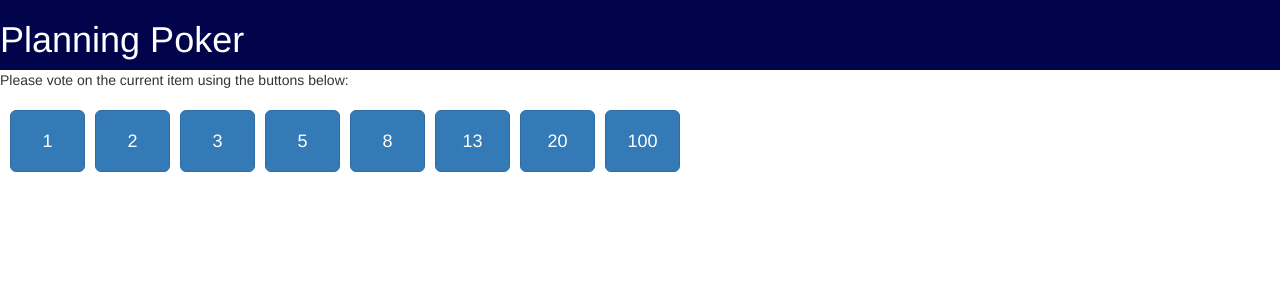
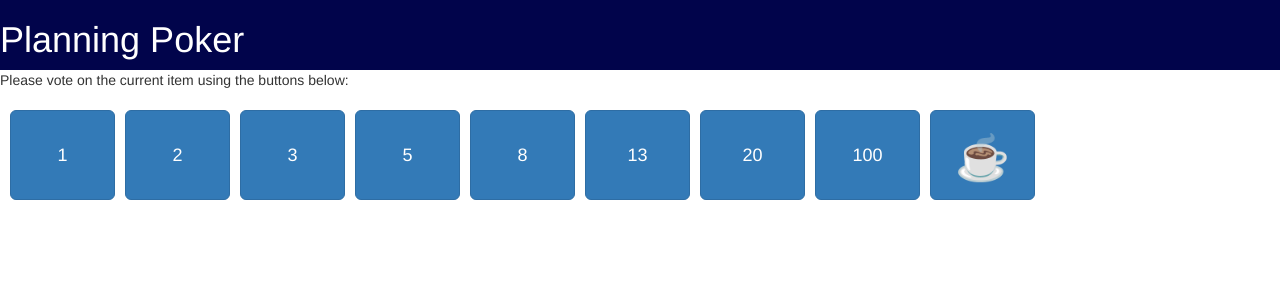
Before and after one commit to richashworth/planningpoker, a React (Create React App) app in the folder ui/: page /vote in a window 1280 px wide. Shown: the top 300 px of the page. Built offline with nearby package versions, Linux system fonts and the light colour scheme.

Commit message:
Estimate values can be non-numeric

```diff
--- a/ui/src/pages/Vote.js
+++ b/ui/src/pages/Vote.js
@@ -5,12 +5,10 @@ import { vote } from '../actions';
 import '../styles/Vote.css';
 
 class Vote extends Component {
+
   render() {
-      return (
-        <div>
-          <p>Please vote on the current item using the buttons below:</p>
-          <div>
-          {[1,2,3,5,8,13,20,100].map(estimateValue => (
+
+    const VoteButtons = ([1,2,3,5,8,13,20,100].map(estimateValue => (
       <button type="button" className="btn btn-primary btn-lg" key={estimateValue}
           onClick={() => this.props.vote(
             this.props.playerName, this.props.sessionId, estimateValue,
@@ -18,8 +16,27 @@ class Vote extends Component {
             )}>
           {estimateValue}
         </button>
-          ))}
+        )));
+
+    const CoffeeSymbol = '\u2615';
+
+    const CoffeeBreakBtn = (
+        <button type="button" className="btn btn-primary btn-lg"
+          onClick={() => this.props.vote(
+            this.props.playerName, this.props.sessionId, CoffeeSymbol,
+              () => {this.props.history.push('/results')}
+            )}>
+            <div style={{fontSize: '44px'}}>
+              {CoffeeSymbol}
             </div>
+          </button>
+          );
+
+    return (
+      <div>
+        <p>Please vote on the current item using the buttons below:</p>
+        {VoteButtons}
+        {CoffeeBreakBtn}
       </div>
     );
   }
--- a/ui/src/styles/Vote.css
+++ b/ui/src/styles/Vote.css
@@ -1,6 +1,7 @@
 .btn {
-  min-width: 75px;
+  width: 105px;
   padding: 18px;
   margin-left: 10px;
   margin-top: 10px;
+  height: 90px;
 }
```
Also changed, not shown: 2 other files (tests, documents, lock files or other folders). Lines whose indentation alone changed are shown as unchanged.
